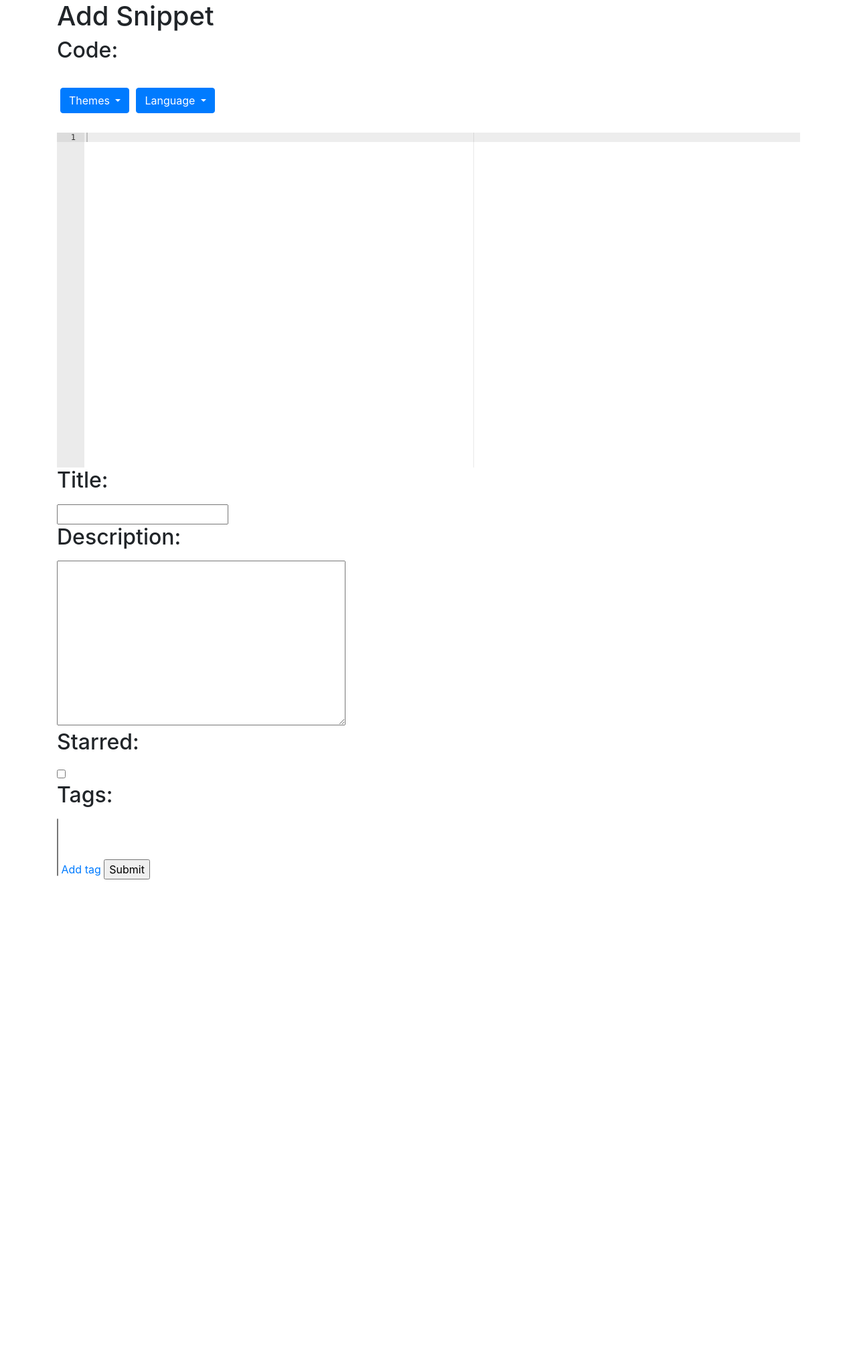
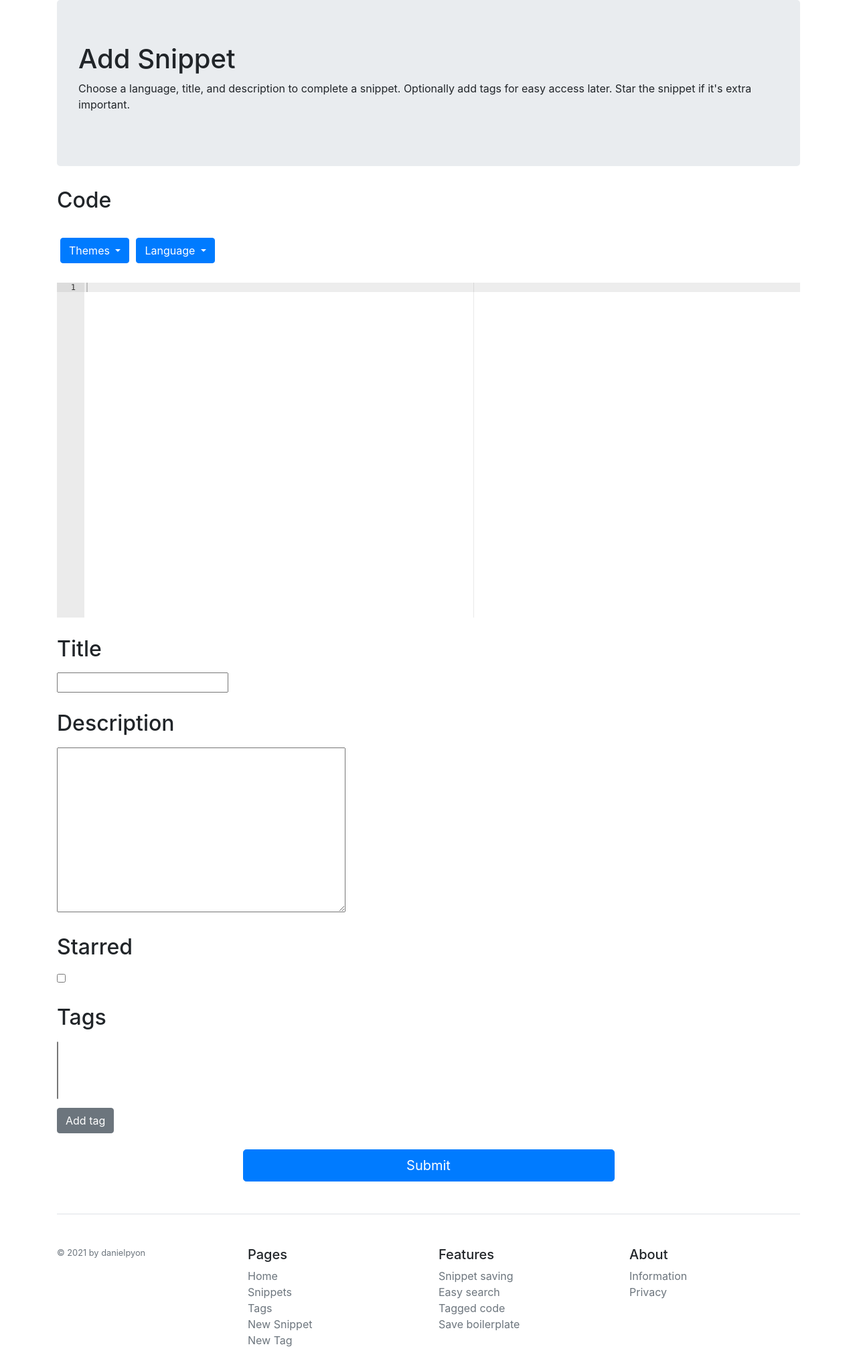
Before and after one commit to danielpyon/recall, a Django app: page /app/snippet/add in a window 1280 px wide. Shown: the part 56-2085 px from the top of the page at 67% size. Before the commit the page ends 1369 px from the top, so only its background shows below. Run offline with Django 3.2, Linux system fonts and the light colour scheme; the visitor is signed in with stand-in values (Sample User, id 1); data that the repository does not hold is empty; some libraries are stand-ins or nearby versions.

Commit message:
better looking form (snippet form) and footer

```diff
--- a/app/templates/app/snippet_form.html
+++ b/app/templates/app/snippet_form.html
@@ -1,7 +1,6 @@
 {% extends "base_generic.html" %}
 
 {% block content %}
-
 <style>
     .dropdown-menu {
         max-height: 280px;
@@ -12,9 +11,21 @@
     }
 </style>
 
-<h1>Add Snippet</h1>
+<div class="jumbotron">
+    <h1>Add Snippet</h1>
+    <p>Choose a language, title, and description to complete a snippet. Optionally add tags for easy access later. Star the snippet if it's extra important.</p>
+</div>
 
-<h2>Code:</h2>
+{% if form.errors %}
+<h2>Errors</h2>
+<ul class="list-group py-4">
+    {% for k, v in form.errors.items %}
+        <li class="list-group-item">{{ k }}: {{ v }}</li>
+    {% endfor %}
+</ul>
+{% endif %}
+
+<h2>Code</h2>
 
 <div class="btn-group py-4">
     <div class="dropdown editor-button">
@@ -29,22 +40,27 @@
     </div>
 </div>
 
-<div id="editor" style="height: 500px; width: 100%"></div>
+<div id="editor" style="height: 500px; width: 100%;"></div>
 
-<form action="{% url 'app:snippet-add' %}" method="post">
+<form action="{% url 'app:snippet-add' %}" method="post" novalidate>
     {% csrf_token %}
     <span style="display: none;">{{ form.code }}</span>
     <span style="display: none;">{{ form.language }}</span>
-    <h2><label for="id_title">Title: </label></h2>
+    <h2 style="margin-top: 1.7rem!important;"><label for="id_title">Title </label></h2>
     {{ form.title }}
-    <h2><label for="id_description">Description: </label></h2>
+    <h2 style="margin-top: 1.7rem!important;"><label for="id_description">Description </label></h2>
     {{ form.description }}
-    <h2><label for="id_starred">Starred: </label></h2>
+    <h2 style="margin-top: 1.7rem!important;"><label for="id_starred">Starred </label></h2>
     {{ form.starred }}
-    <h2><label for="id_starred">Tags: </label></h2>
+    <h2 style="margin-top: 1.7rem!important;"><label for="id_starred">Tags </label></h2>
     {{ form.tags }}
-    <a href="{% url 'app:tag-add' %}">Add tag</a>
-    <input type="submit" value="Submit">
+    <br>
+    <a class="btn btn-secondary" style="margin-top: 0.7rem!important;" href="{% url 'app:tag-add' %}">Add tag</a>
+    <br>
+    <br>
+    <div style="width: 50%; margin: auto;">
+        <input class="btn btn-primary btn-lg btn-block" type="submit" value="Submit">
+    </div>
 </form>
 
 <script src="https://cdnjs.cloudflare.com/ajax/libs/ace/1.4.12/ace.js" integrity="sha512-GZ1RIgZaSc8rnco/8CXfRdCpDxRCphenIiZ2ztLy3XQfCbQUSCuk8IudvNHxkRA3oUg6q0qejgN/qqyG1duv5Q==" crossorigin="anonymous" referrerpolicy="no-referrer"></script>
--- a/app/templates/app/snippet_list.html
+++ b/app/templates/app/snippet_list.html
@@ -1,7 +1,9 @@
 {% extends "base_generic.html" %}
 
 {% block content %}
-    <h1>Snippets</h1>
+    <div class="jumbotron">
+      <h1>Snippets</h1>
+    </div>
 
     {% if snippet_list %}
     <ul>
--- a/app/templates/app/tag_detail.html
+++ b/app/templates/app/tag_detail.html
@@ -3,7 +3,9 @@
 {% load filters %}
 {% block content %}
 
-<h1>{{ tag.tag_type }}</h1>
+<div class="jumbotron">
+    <h1>{{ tag.tag_type }}</h1>
+</div>
 
 <div>
     <form action="{% url 'app:tag-delete' tag.id %}" method="GET">
--- a/app/templates/app/tag_list.html
+++ b/app/templates/app/tag_list.html
@@ -1,7 +1,9 @@
 {% extends "base_generic.html" %}
 
 {% block content %}
-    <h1>Tags</h1>
+    <div class="jumbotron">
+      <h1>Tags</h1>
+    </div>
 
     {% if tag_list %}
     <ul>
--- a/app/templates/base_generic.html
+++ b/app/templates/base_generic.html
@@ -74,6 +74,43 @@
             </div>
             {% endif %}
         {% endblock %}
+
+        <footer class="pt-4 my-md-5 pt-md-5 border-top">
+            <div class="row">
+              <div class="col-12 col-md">
+                <!--
+                <img class="mb-2" src="icon.svg" alt="" width="24" height="24">
+                -->
+                <small class="d-block mb-3 text-muted">&copy; 2021 by danielpyon</small>
+              </div>
+              <div class="col-6 col-md">
+                <h5>Pages</h5>
+                <ul class="list-unstyled text-small">
+                  <li><a class="text-muted" href="{% url 'app:index' %}">Home</a></li>
+                  <li><a class="text-muted" href="{% url 'app:snippets' %}">Snippets</a></li>
+                  <li><a class="text-muted" href="{% url 'app:tags' %}">Tags</a></li>
+                  <li><a class="text-muted" href="{% url 'app:snippet-add' %}">New Snippet</a></li>
+                  <li><a class="text-muted" href="{% url 'app:tag-add' %}">New Tag</a></li>
+                </ul>
+              </div>
+              <div class="col-6 col-md">
+                <h5>Features</h5>
+                <ul class="list-unstyled text-small">
+                  <li><a class="text-muted" href="#">Snippet saving</a></li>
+                  <li><a class="text-muted" href="#">Easy search</a></li>
+                  <li><a class="text-muted" href="#">Tagged code</a></li>
+                  <li><a class="text-muted" href="#">Save boilerplate</a></li>
+                </ul>
+              </div>
+              <div class="col-6 col-md">
+                <h5>About</h5>
+                <ul class="list-unstyled text-small">
+                  <li><a class="text-muted" href="#">Information</a></li>
+                  <li><a class="text-muted" href="#">Privacy</a></li>
+                </ul>
+              </div>
+            </div>
+        </footer>
     </div>
 
     <script src="https://code.jquery.com/jquery-3.3.1.slim.min.js" integrity="sha384-q8i/X+965DzO0rT7abK41JStQIAqVgRVzpbzo5smXKp4YfRvH+8abtTE1Pi6jizo" crossorigin="anonymous"></script>
```
Also changed, not shown: app/templates/index.html (+5 -4 lines), todo.txt (deleted, +0 -26 lines).
